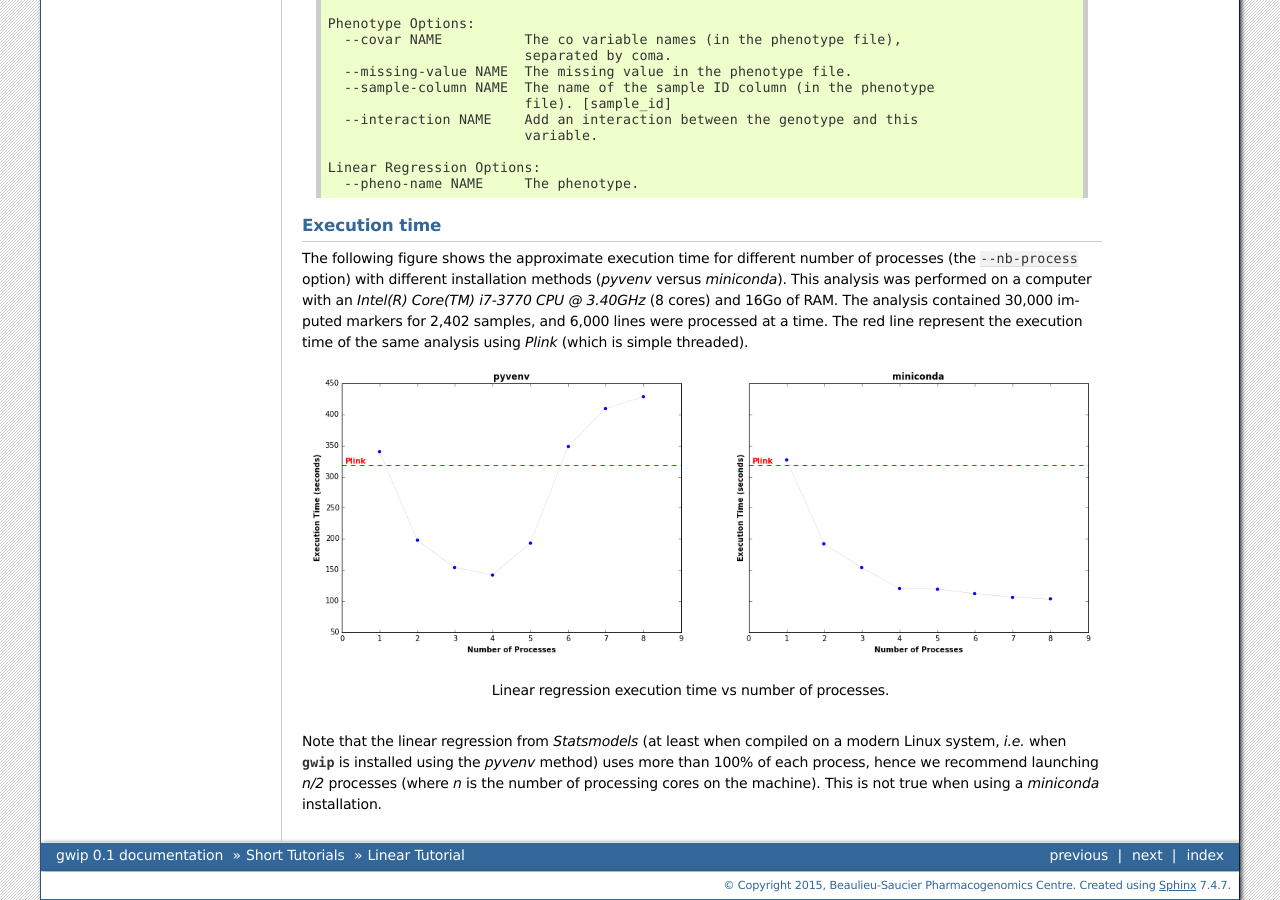
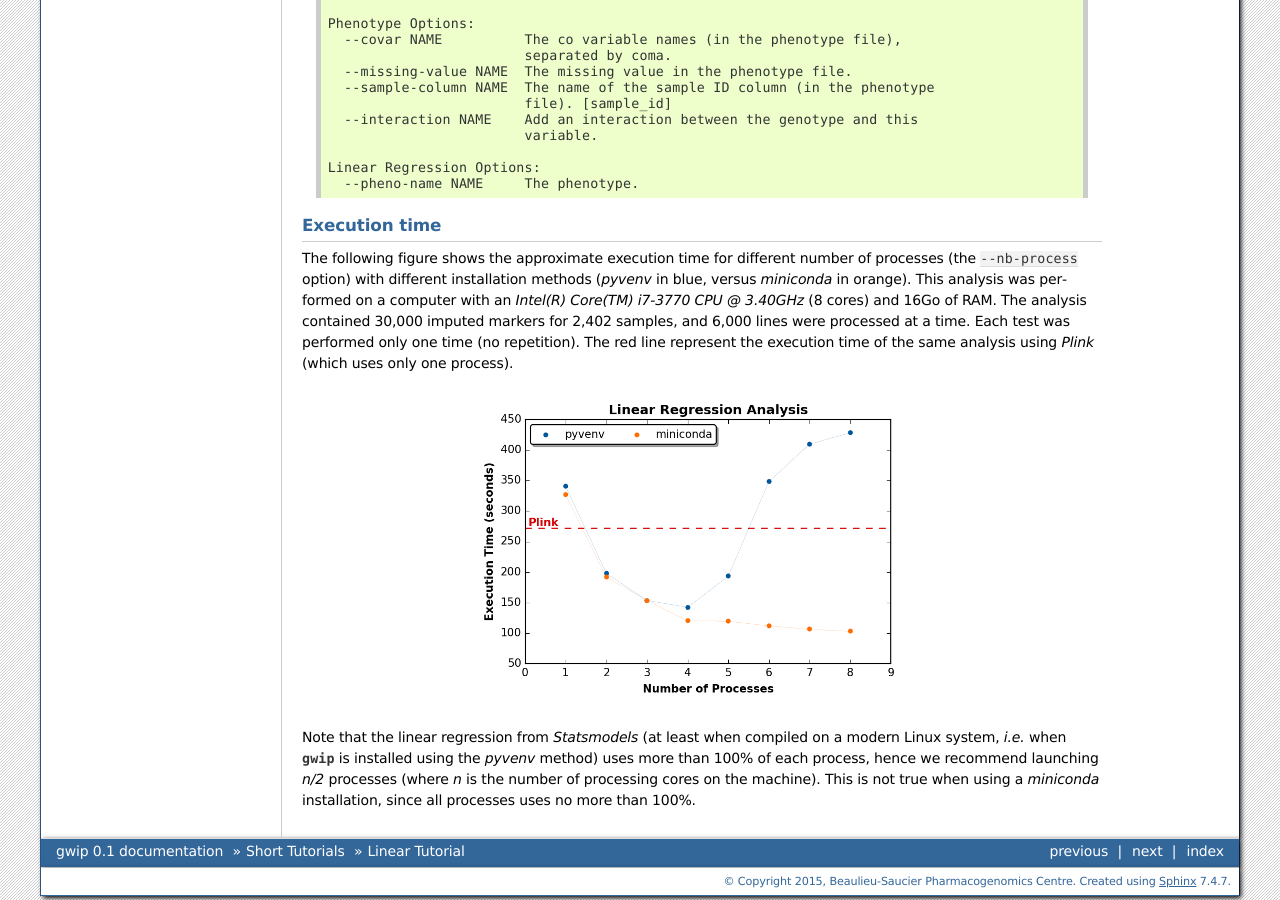
Before and after one commit to pgxcentre/genipe, a Sphinx documentation site: the page built from docs/tutorials/tutorial_linear.rst, in a window 1280 px wide and 900 px high, scrolled down 3805 px. Built offline with Sphinx 7.4.7, drawn with Linux system fonts in a browser that asks for light colours.

Commit message:
Updated the figure in the linear tutorial

```diff
--- a/docs/tutorials/tutorial_linear.rst
+++ b/docs/tutorials/tutorial_linear.rst
@@ -289,23 +289,23 @@ Execution time
 
 The following figure shows the approximate execution time for different number
 of processes (the ``--nb-process`` option) with different installation methods
-(*pyvenv* versus *miniconda*). This analysis was performed on a computer with
-an *Intel(R) Core(TM) i7-3770 CPU @ 3.40GHz* (8 cores) and 16Go of RAM. The
-analysis contained 30,000 imputed markers for 2,402 samples, and 6,000 lines
-were processed at a time. The red line represent the execution time of the same
-analysis using *Plink* (which is simple threaded).
+(*pyvenv* in blue, versus *miniconda* in orange). This analysis was performed
+on a computer with an *Intel(R) Core(TM) i7-3770 CPU @ 3.40GHz* (8 cores) and
+16Go of RAM. The analysis contained 30,000 imputed markers for 2,402 samples,
+and 6,000 lines were processed at a time. Each test was performed only one time
+(no repetition). The red line represent the execution time of the same analysis
+using *Plink* (which uses only one process).
 
 .. _linear_exec_time:
 
 .. figure:: ../_static/images/Linear_Walltime.png
     :align: center
-    :width: 100%
+    :width: 60%
     :alt: Linear regression execution time vs number of processes.
-
-    Linear regression execution time vs number of processes.
 
 Note that the linear regression from *Statsmodels* (at least when compiled on a
 modern Linux system, *i.e.* when :py:mod:`gwip` is installed using the *pyvenv*
 method) uses more than 100% of each process, hence we recommend launching *n/2*
 processes (where *n* is the number of processing cores on the machine). This is
-not true when using a *miniconda* installation.
+not true when using a *miniconda* installation, since all processes uses no
+more than 100%.
```
Also changed, not shown: docs/_static/images/Linear_Walltime.png.
